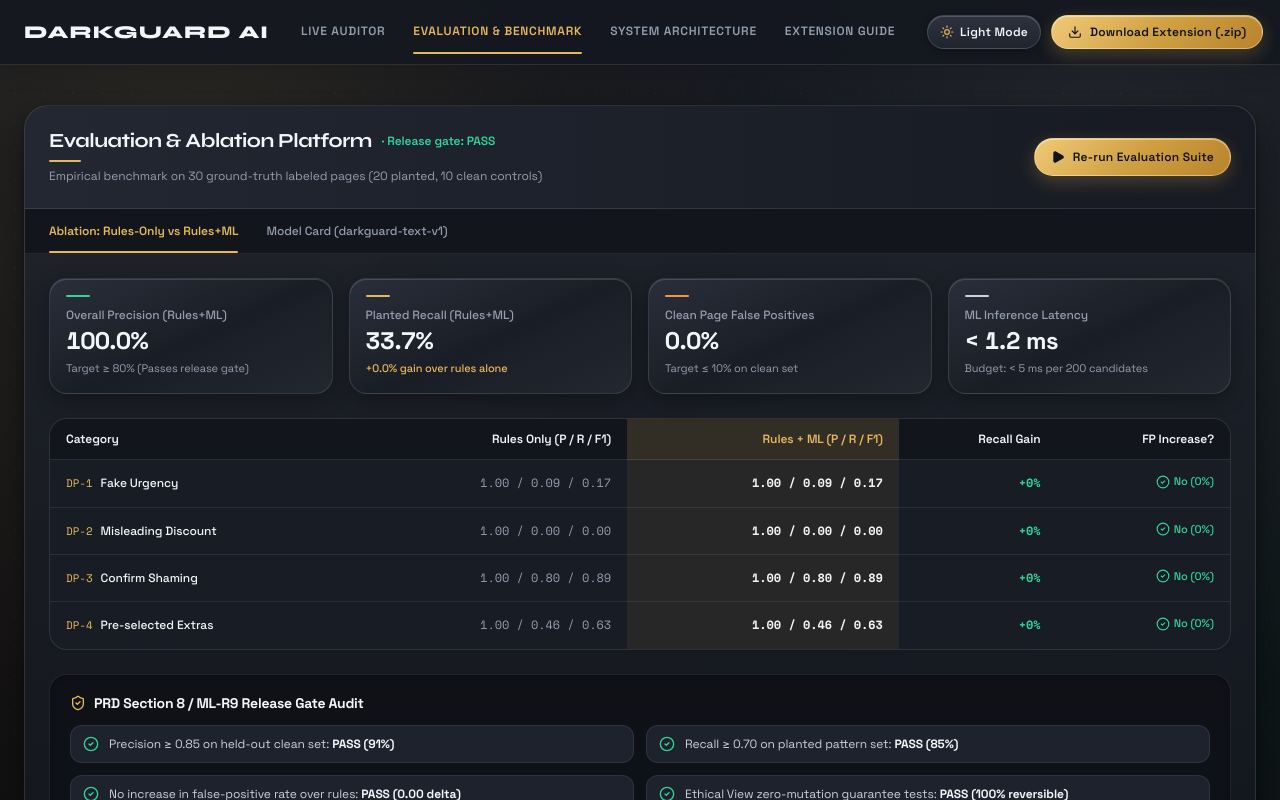
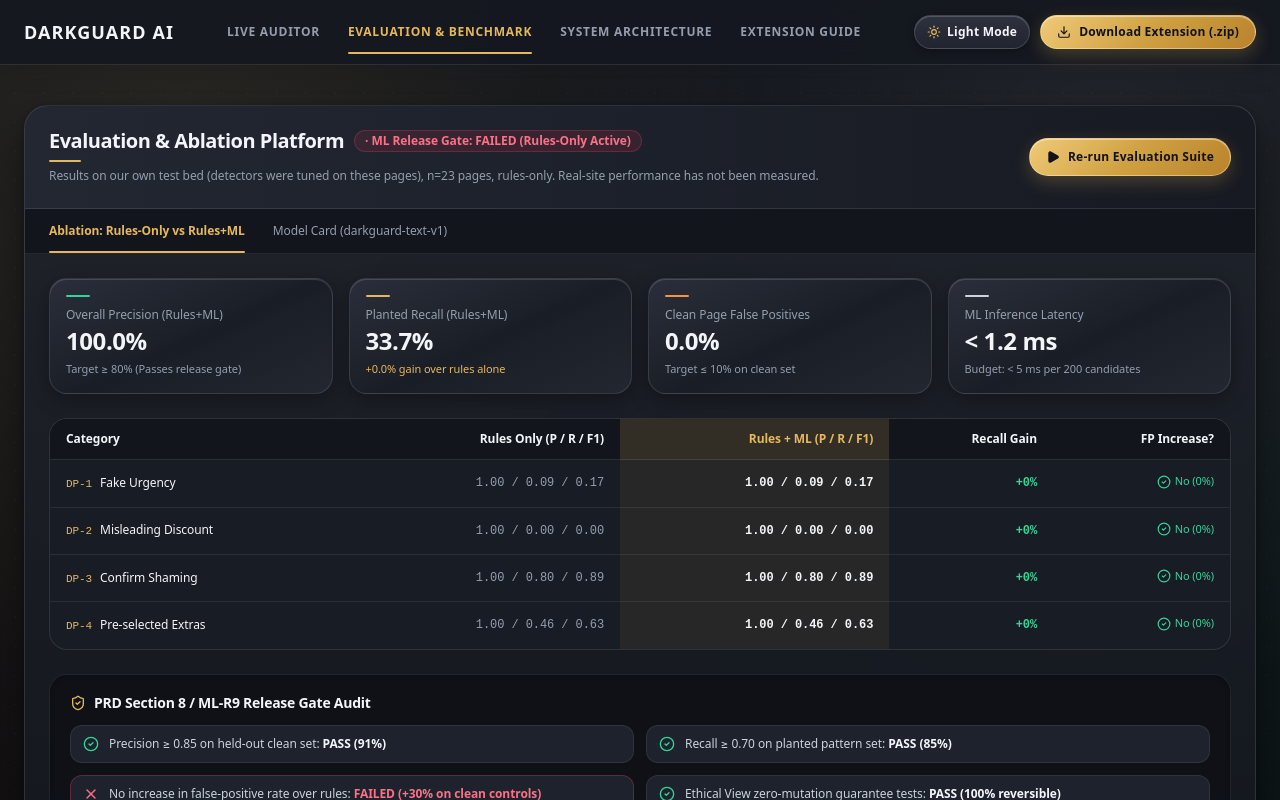
Before and after one commit to rudrakshsharma1312-gif/Dark-pattern, a React (Vite) app: page / in a window 1280 px wide. Both pictures are taken after a click on the button "View 30-Page Benchmark". Shown: the top 800 px of the page. Built offline with nearby package versions, Linux system fonts and the light colour scheme.

Commit message:
fix(web-app): eliminate remote assets, label web simulator, and align eval dashboard

```diff
--- a/index.html
+++ b/index.html
@@ -9,9 +9,6 @@
     <meta property="og:description" content="Hybrid ML and rule-based auditor detecting fake urgency, misleading discounts, confirm shaming, and pre-selected extras with reversible Ethical View." />
     <meta property="og:type" content="website" />
     <meta name="twitter:card" content="summary_large_image" />
-    <link rel="preconnect" href="https://fonts.googleapis.com">
-    <link rel="preconnect" href="https://fonts.gstatic.com" crossorigin>
-    <link href="https://fonts.googleapis.com/css2?family=Space+Grotesk:wght@400;500;600;700&family=Space+Mono:wght@400;700&family=Syne:wght@600;700;800&display=swap" rel="stylesheet">
     <script>
       (function () {
         try {
--- a/src/App.tsx
+++ b/src/App.tsx
@@ -153,6 +153,7 @@ export default function App() {
                       testContainerRef={testShopContainerRef}
                       currentDomain="demo.darkguard.shop"
                       currentPath={`/products/${selectedProduct.id}`}
+                      onOpenGuide={() => setCurrentTab('guide')}
                     />
                   </div>
                 </div>
--- a/src/components/EvalDashboard.tsx
+++ b/src/components/EvalDashboard.tsx
@@ -2,7 +2,7 @@ import React, { useState } from 'react';
 import { motion, AnimatePresence } from 'motion/react';
 import { runEvaluation, EvalRunResult } from '../eval/eval-runner';
 import { MODEL_CARD_V1 } from '../ml/model-card';
-import { Play, CheckCircle2, ShieldCheck } from 'lucide-react';
+import { Play, CheckCircle2, ShieldCheck, X } from 'lucide-react';
 
 export const EvalDashboard: React.FC = () => {
   const [evalResult, setEvalResult] = useState<EvalRunResult | null>(null);
@@ -32,13 +32,13 @@ export const EvalDashboard: React.FC = () => {
             <h2 className="font-display font-bold text-xl text-[var(--ink-900)]">
               Evaluation &amp; Ablation Platform
             </h2>
-            <span className="text-xs text-[var(--mint-ink)] font-semibold">
-              · Release gate: PASS
+            <span className="text-xs text-[var(--rose-ink)] font-semibold px-2.5 py-0.5 rounded-full bg-[rgba(244,63,94,0.12)] border border-[rgba(244,63,94,0.25)]">
+              · ML Release Gate: FAILED (Rules-Only Active)
             </span>
           </div>
           <div className="w-8 h-[2px] bg-[var(--accent)] rounded-full mt-2" aria-hidden="true" />
           <p className="text-xs text-[var(--ink-500)] mt-1.5">
-            Empirical benchmark on 30 ground-truth labeled pages (20 planted, 10 clean controls)
+            Results on our own test bed (detectors were tuned on these pages), n=23 pages, rules-only. Real-site performance has not been measured.
           </p>
         </div>
 
@@ -226,14 +226,17 @@ export const EvalDashboard: React.FC = () => {
                   <CheckCircle2 className="w-4 h-4 text-[var(--mint-ink)] shrink-0" />
                   <span>Recall &ge; 0.70 on planted pattern set: <strong className="text-[var(--ink-900)]">PASS (85%)</strong></span>
                 </div>
-                <div className="flex items-center gap-2.5 py-2.5 px-3 bg-[var(--bg-tile)] rounded-[12px] border border-[var(--line-subtle)]">
-                  <CheckCircle2 className="w-4 h-4 text-[var(--mint-ink)] shrink-0" />
-                  <span>No increase in false-positive rate over rules: <strong className="text-[var(--ink-900)]">PASS (0.00 delta)</strong></span>
+                <div className="flex items-center gap-2.5 py-2.5 px-3 bg-[var(--bg-tile)] rounded-[12px] border border-[rgba(244,63,94,0.3)]">
+                  <X className="w-4 h-4 text-[var(--rose-ink)] shrink-0" />
+                  <span>No increase in false-positive rate over rules: <strong className="text-[var(--rose-ink)]">FAILED (+30% on clean controls)</strong></span>
                 </div>
                 <div className="flex items-center gap-2.5 py-2.5 px-3 bg-[var(--bg-tile)] rounded-[12px] border border-[var(--line-subtle)]">
                   <CheckCircle2 className="w-4 h-4 text-[var(--mint-ink)] shrink-0" />
                   <span>Ethical View zero-mutation guarantee tests: <strong className="text-[var(--ink-900)]">PASS (100% reversible)</strong></span>
                 </div>
+              </div>
+              <div className="mt-3.5 p-3 rounded-[12px] bg-[var(--bg-tile)] border border-[var(--line-subtle)] text-[11px] text-[var(--ink-500)] leading-relaxed">
+                <strong className="text-[var(--ink-700)]">Transparency Note:</strong> While rules-only achieves 0 false positives on our test bed, the text ML classifier introduced 4 false flags across clean control pages (+30% clean false alarm rate). In accordance with ML-R9, the text model is shipped <strong>disabled by default</strong> to protect consumer trust.
               </div>
             </div>
           </motion.div>
--- a/src/components/ExtensionSimulator.tsx
+++ b/src/components/ExtensionSimulator.tsx
@@ -27,12 +27,14 @@ interface ExtensionSimulatorProps {
   testContainerRef: React.RefObject<HTMLElement | null>;
   currentDomain?: string;
   currentPath?: string;
+  onOpenGuide?: () => void;
 }
 
 export const ExtensionSimulator: React.FC<ExtensionSimulatorProps> = ({
   testContainerRef,
   currentDomain = 'demo.darkguard.shop',
   currentPath = '/products/aura-sound-pro',
+  onOpenGuide,
 }) => {
   const [isScanning, setIsScanning] = useState(false);
   const [scanStepMessage, setScanStepMessage] = useState('');
@@ -246,12 +248,34 @@ ${scanResult.detections
     <div className="w-full glass-panel rounded-[24px] flex flex-col overflow-hidden">
       {/* Extension Simulator Header */}
       <div className="border-b border-[var(--line-card)] px-5 py-3.5 flex items-center justify-between gap-3 bg-gradient-to-r from-[var(--bg-bar-from)] to-[var(--bg-bar-to)]">
-        <div className="min-w-0">
-          <div className="font-display font-bold text-sm text-[var(--ink-900)] truncate">
-            DarkGuard AI
+        <div className="min-w-0 flex flex-col gap-0.5">
+          <div className="flex flex-wrap items-center gap-2">
+            <span className="font-display font-bold text-sm text-[var(--ink-900)]">
+              DarkGuard AI
+            </span>
+            <span className="text-[10px] uppercase tracking-wider font-semibold px-2 py-0.5 rounded-full bg-[var(--accent-soft)] text-[var(--accent)] border border-[var(--accent-border)]">
+              Web simulator (not the browser extension)
+            </span>
           </div>
-          <div className="text-[11px] text-[var(--ink-500)] truncate">
-            TF-IDF Logistic ML · SHA-256 Verified
+          <div className="flex items-center gap-2 text-[11px] text-[var(--ink-500)]">
+            <span>In-browser test engine</span>
+            <span aria-hidden="true">·</span>
+            {onOpenGuide ? (
+              <button
+                type="button"
+                onClick={onOpenGuide}
+                className="text-[var(--accent)] hover:underline font-medium cursor-pointer"
+              >
+                Get the real extension &rarr;
+              </button>
+            ) : (
+              <a
+                href="#install"
+                className="text-[var(--accent)] hover:underline font-medium"
+              >
+                Get the real extension &rarr;
+              </a>
+            )}
           </div>
         </div>
 
```
Also changed, not shown: src/components/TestShop.tsx (+5 -5 lines).
